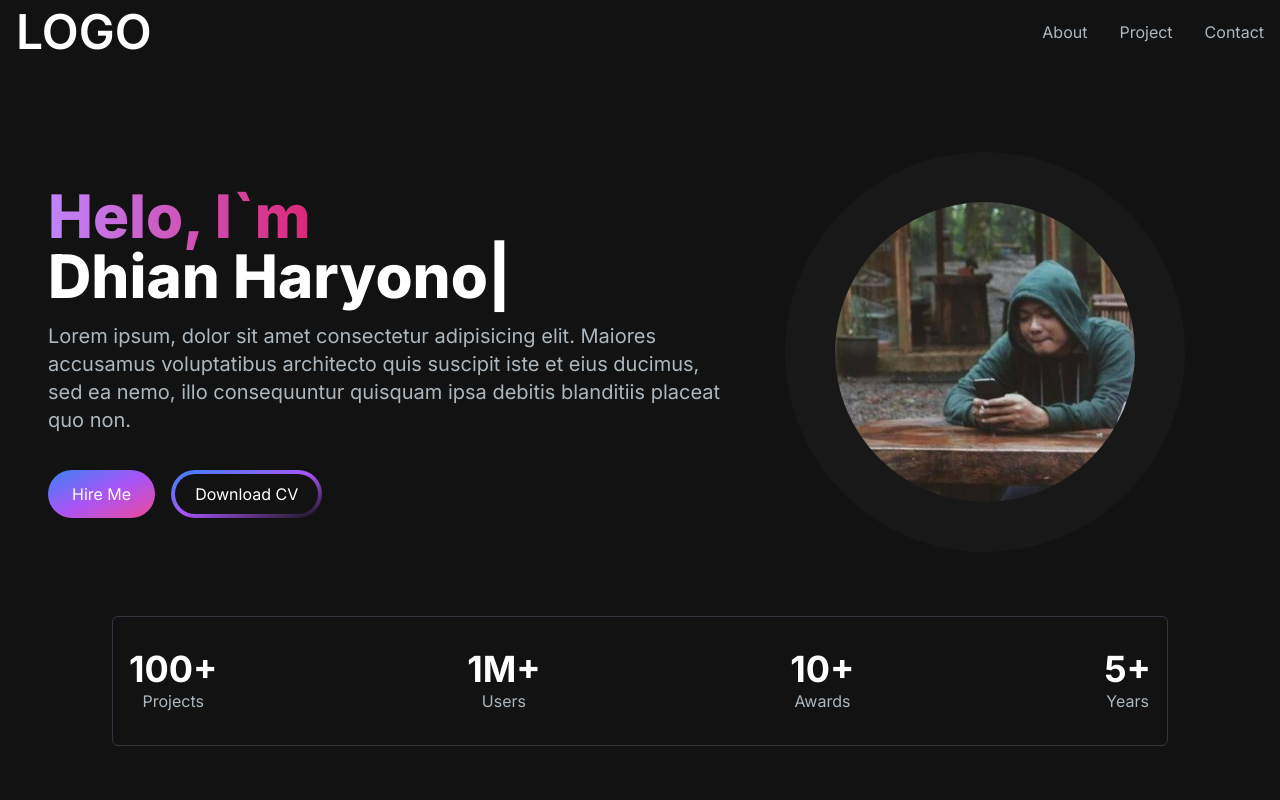
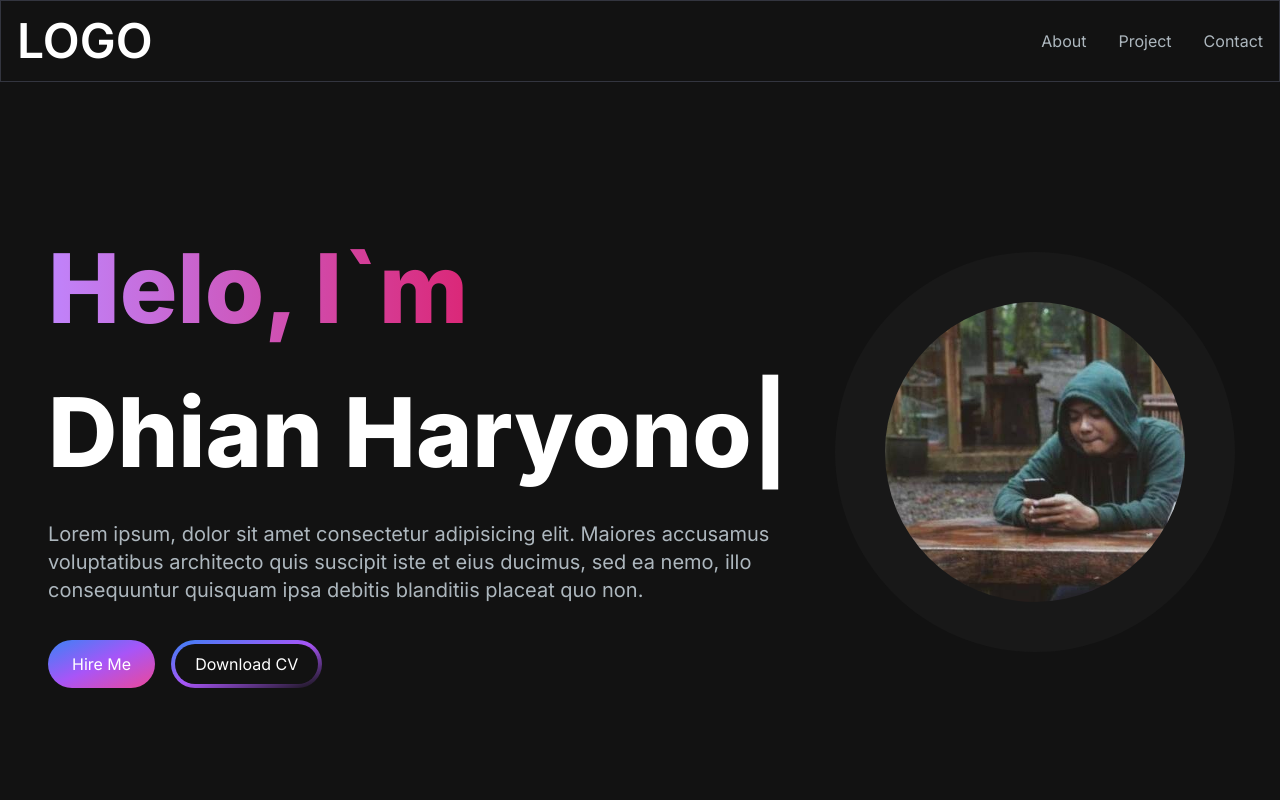
Before and after one commit to dhianharyono/Dhian-Portofolio, a Next.js app: page / in a window 1280 px wide. Shown: the top 800 px of the page. Built offline with nearby package versions, Linux system fonts and the light colour scheme.

Commit message:
Update hero section

```diff
--- a/app/components/Footer.jsx
+++ b/app/components/Footer.jsx
@@ -2,7 +2,7 @@ import React from 'react'
 
 const Footer = () => {
   return (
-    <footer className='footer border border-t-[#33353F] border-r-transparent border-l-transparent text-white'>
+    <footer className='footer border z-10 border-t-[#33353F] border-r-transparent border-l-transparent text-white'>
         <div className='container p-12 flex justify-between'>
             <span>LOGO</span>
             <p className='text-slate-600'>All right reserved</p>
--- a/app/components/HeroSection.jsx
+++ b/app/components/HeroSection.jsx
@@ -5,10 +5,10 @@ import { TypeAnimation } from 'react-type-animation';
 
 const HeroSection = () => {
   return (
-    <section>
+    <section className='lg:py-16'>
       <div className="grid grid-cols-1 lg:grid-cols-12">
-        <div className="col-span-7 place-self-center text-center sm:text-left">
-          <h1 className="text-white mb-4 text-4xl sm:text-5xl lg:text-6xl font-extrabold">
+        <div className="col-span-8 place-self-center text-center sm:text-left justify-self-start">
+          <h1 className="text-white mb-4 text-4xl sm:text-5xl lg:text-8xl lg:leading-normal font-extrabold">
           <span className="text-transparent bg-clip-text bg-gradient-to-r from-purple-400 to-pink-600">
             Helo, I`m {""}
           </span>
@@ -37,7 +37,7 @@ const HeroSection = () => {
             </button>
           </div>
         </div>
-        <div className="col-span-5 place-self-center mt-4 lg:mt-0">
+        <div className="col-span-4 place-self-center mt-4 lg:mt-0">
           <div className="rounded-full bg-[#181818] w-[250px] h-[250px] lg:w-[400px] lg:h-[400px] relative">
             <Image
               className="absolute transform -translate-x-1/2 -translate-y-1/2 top-1/2 left-1/2 rounded-[150px]"
--- a/app/components/Navbar.jsx
+++ b/app/components/Navbar.jsx
@@ -10,8 +10,8 @@ const Navbar = () => {
   const [navbarOpen, setNavbarOpen] = useState(false)
 
   return (
-    <nav className='fixed top-0 left-0 right-0 z-10 bg-[#121212] bg-opacity-100'>
-      <div className='flex flex-wrap items-center justify-between mx-auto px-4 py-2'>
+    <nav className='fixed mx-auto border border-[#33353F] top-0 left-0 right-0 z-10 bg-[#121212] bg-opacity-100'>
+      <div className='flex container lg:py-4 flex-wrap items-center justify-between mx-auto px-4 py-2'>
         <Link href={"/"} className="text-2x md:text-5xl text-white font-semibold">
           LOGO
         </Link>
```
